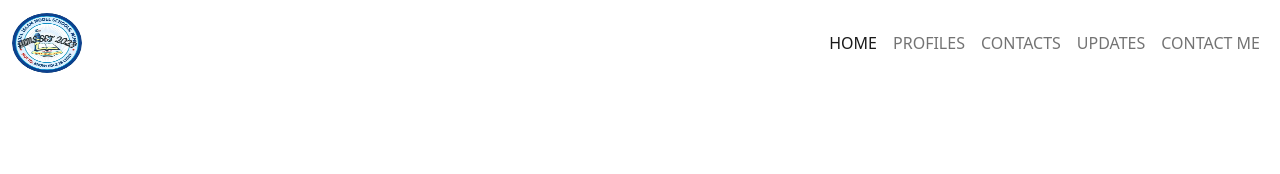
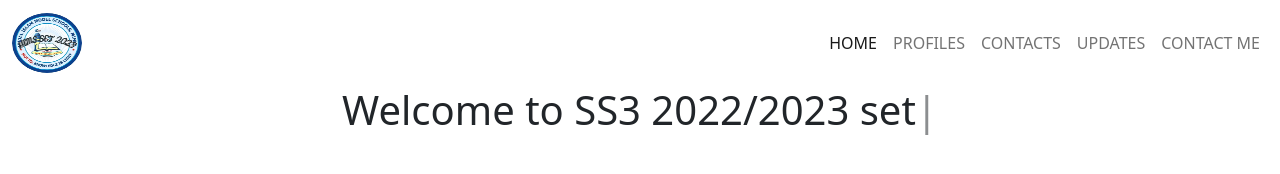
Before and after one commit to Abdshakur111/hims202, a plain HTML site: page index.html in a window 1280 px wide. Drawn offline with nearby package versions, Linux system fonts and the light colour scheme.

Commit message:
hims2022

```diff
--- a/index.html
+++ b/index.html
@@ -14,15 +14,7 @@
 <link rel="stylesheet" href="style.css">
 <link rel="stylesheet" href="bootstrap.css">
 <script src="bootstrap.bundle.js"></script>
- <script src="https://cdn.jsdelivr.net/npm/typed.js@2.0.12"></script>
- <script>
-   var typed = new Typed(".auto", {
-     strings: ["Welcome to HIMS SS3 CLASS 2022/2023 SET","Welcome to HIMS SS3 CLASS 2022/2023 SET"],
-     typespeed: 150,
-     backspeed: 150,
-     loop: true
-   })
- </script>
+
 </head>
 
 <body>
@@ -60,6 +52,7 @@
          </div>
         </div>
         </nav>
+
    <!-- <div class="container">
         <h1>Classroom Website</h1>
         <div class="row">
@@ -90,7 +83,16 @@
         </div>
     </div> -->
     <div>
-    <h1><span class="auto"></span></h1>
+    <h1 class="text-center"> <span class="auto"></span></h1>
     </div>
+     <script src="https://cdn.jsdelivr.net/npm/typed.js@2.0.12"></script>
+     <script>
+       var typed = new Typed(".auto", {
+         strings: ["Welcome to SS3 2022/2023 set"],
+         typespeed: 150,
+         backspeed: 150,
+         loop: false
+       })
+     </script>
 </body>
 </html>
```
